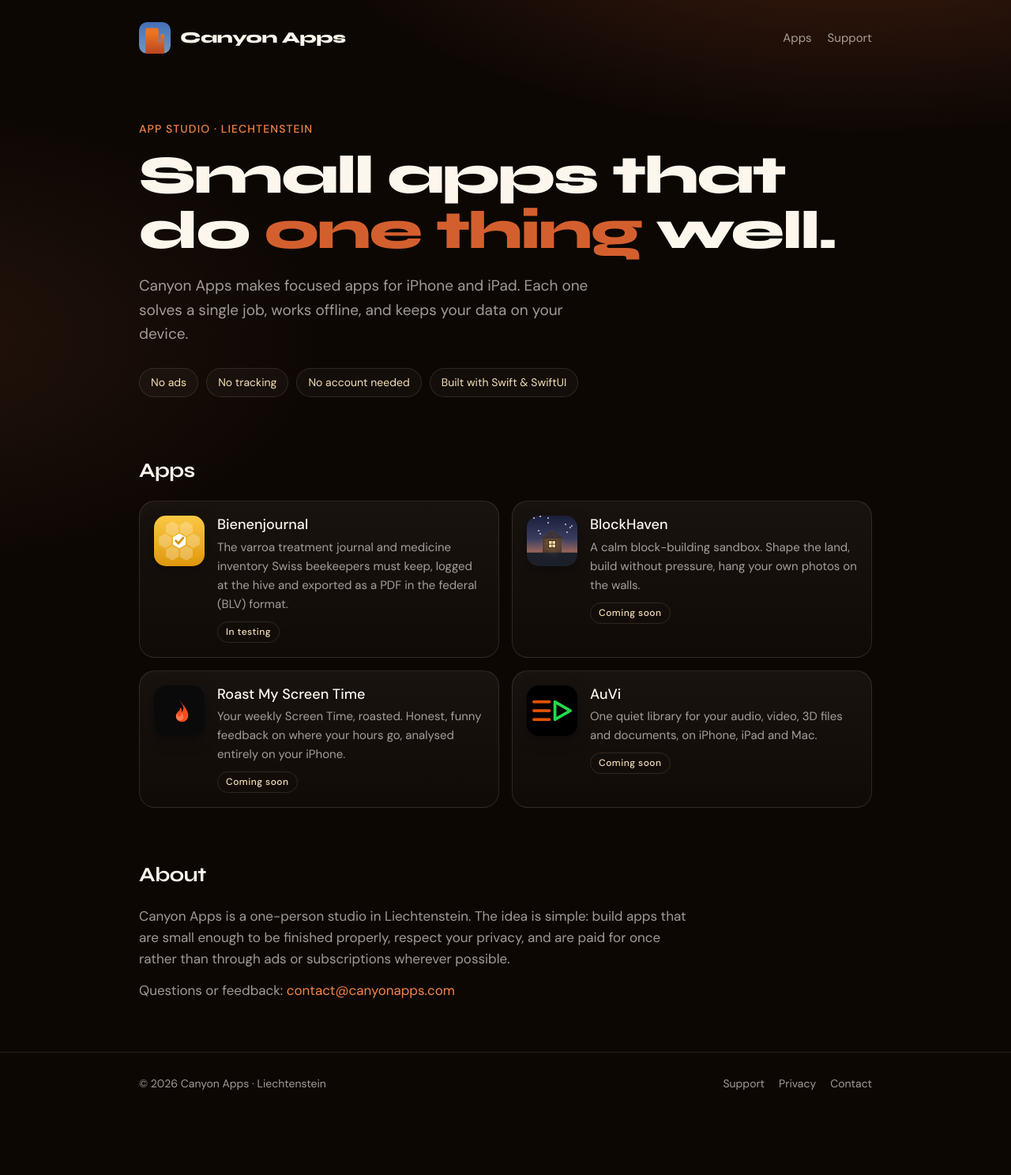
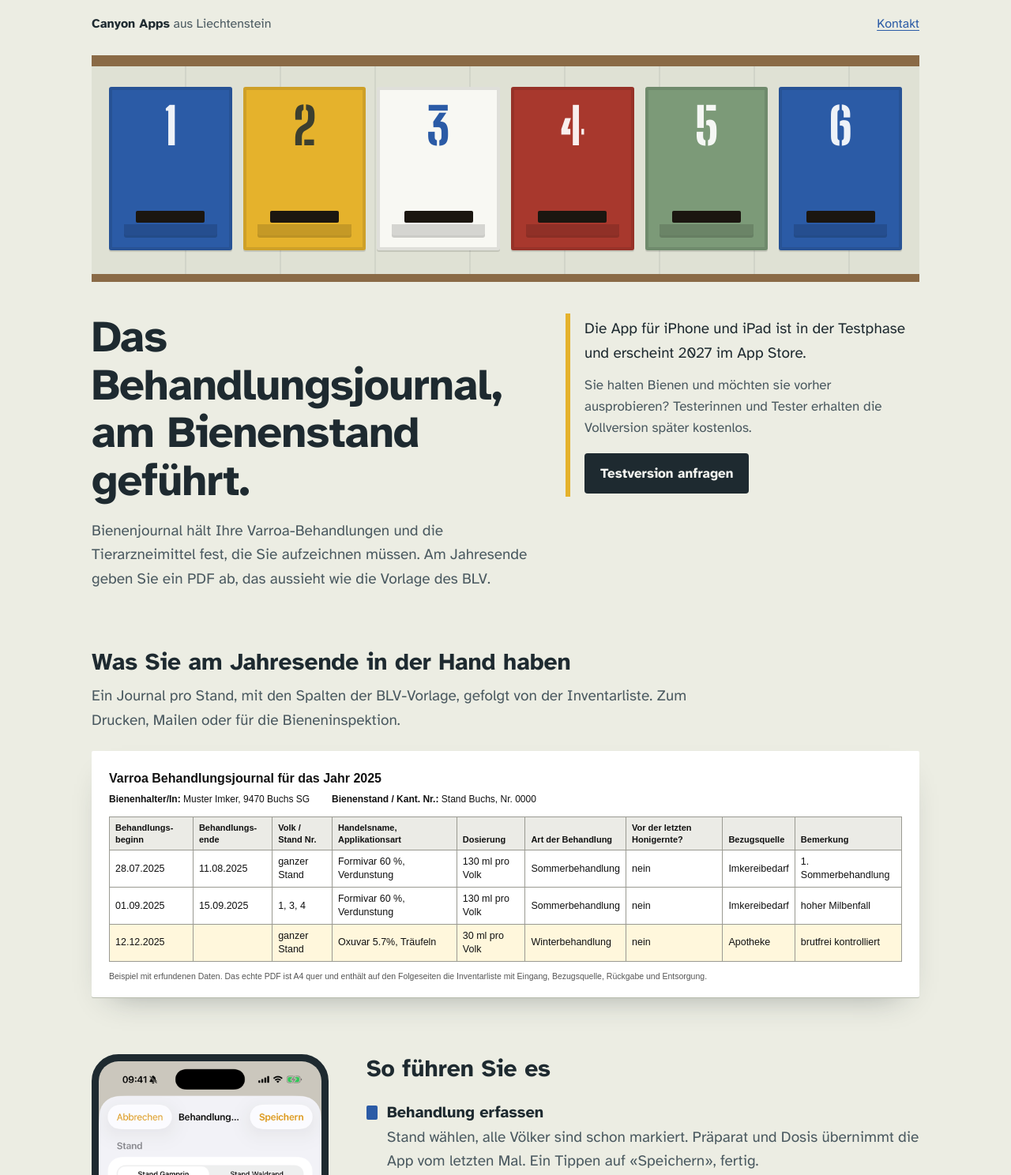
Before and after one commit to DarioAapl/canyonapps, a plain HTML site: page index.html in a window 1280 px wide. Shown: the top 1488 px of the page at 79% size. Before the commit the page ends 1423 px from the top, so only its background shows below. Drawn offline with Linux system fonts and the light colour scheme.

Commit message:
Homepage: Bienenjournal only, bee-house design
Co-Authored-By: Claude Opus 5.5 <noreply@anthropic.com>

```diff
--- a/index.html
+++ b/index.html
@@ -1,196 +1,251 @@
 <!doctype html>
-<html lang="en">
+<html lang="de-CH">
 <head>
 <meta charset="utf-8">
 <meta name="viewport" content="width=device-width, initial-scale=1">
-<title>Canyon Apps — small, focused iPhone apps</title>
-<meta name="description" content="Canyon Apps is a one-person app studio in Liechtenstein making small, focused apps for iPhone and iPad. No ads, no tracking, your data stays on your device.">
-<link rel="icon" type="image/png" href="FaviconCA.png">
-<link rel="apple-touch-icon" href="FaviconCA.png">
-<meta property="og:title" content="Canyon Apps">
-<meta property="og:description" content="Small, focused apps for iPhone and iPad. Made in Liechtenstein.">
-<meta property="og:image" content="https://canyonapps.com/canyonapssbiglogo.png">
+<title>Bienenjournal – Canyon Apps</title>
+<meta name="description" content="Bienenjournal: das Varroa-Behandlungsjournal und die Inventarliste für Tierarzneimittel auf dem iPhone. Am Bienenstand erfasst, am Jahresende als PDF nach BLV-Vorlage.">
+<link rel="icon" type="image/png" href="assets/apps/bienenjournal.png">
+<link rel="apple-touch-icon" href="assets/apps/bienenjournal.png">
+<meta property="og:title" content="Bienenjournal">
+<meta property="og:description" content="Varroa-Behandlungsjournal und Inventarliste auf dem iPhone – als PDF nach BLV-Vorlage.">
+<meta property="og:image" content="https://canyonapps.com/assets/apps/bienenjournal.png">
 <link rel="preconnect" href="https://fonts.googleapis.com">
 <link rel="preconnect" href="https://fonts.gstatic.com" crossorigin>
-<link href="https://fonts.googleapis.com/css2?family=Syne:wght@600;700;800&family=DM+Sans:wght@400;500&display=swap" rel="stylesheet">
+<link href="https://fonts.googleapis.com/css2?family=Atkinson+Hyperlegible:ital,wght@0,400;0,700;1,400&family=Big+Shoulders+Stencil+Display:wght@800&display=swap" rel="stylesheet">
 <style>
   :root {
-    --canyon: #d45f2e;
-    --ember: #f0854a;
-    --sand: #f5deb5;
-    --midnight: #0d0704;
-    --stone: #24160c;
-    --line: rgba(245, 222, 181, 0.12);
-    --text: #fdf6ec;
-    --muted: rgba(253, 246, 236, 0.62);
-    color-scheme: dark;
+    --wood: #ecede3;      /* limewashed bee-house boards */
+    --board: #dfe1d4;     /* shaded board */
+    --ink: #1e2a30;       /* form ink */
+    --ink-soft: #4a5960;
+    --cobalt: #2b5ba6;
+    --honey: #e5b22c;
+    --red: #a8382d;
+    --sage: #7c9a78;
+    --white: #f8f8f3;
+    --rule: #b9bdae;
   }
   * { box-sizing: border-box; margin: 0; padding: 0; }
+  html { -webkit-text-size-adjust: 100%; }
   body {
-    font: 17px/1.6 "DM Sans", -apple-system, BlinkMacSystemFont, "Segoe UI", sans-serif;
+    background: var(--wood);
+    color: var(--ink);
+    font: 19px/1.6 "Atkinson Hyperlegible", -apple-system, BlinkMacSystemFont, sans-serif;
+  }
+  a { color: var(--cobalt); text-underline-offset: 3px; }
+  a:focus-visible, .button:focus-visible { outline: 3px solid var(--cobalt); outline-offset: 3px; }
+  .wrap { max-width: 1080px; margin: 0 auto; padding: 0 16px; }
+
+  /* top bar */
+  .top { display: flex; justify-content: space-between; align-items: center; padding: 18px 0; font-size: 16px; }
+  .top .studio { color: var(--ink-soft); text-decoration: none; }
+  .top .studio b { color: var(--ink); }
+
+  /* ---------- the bee-house front ---------- */
+  .house {
+    margin-top: 8px;
     background:
-      radial-gradient(1200px 520px at 85% -10%, rgba(212, 95, 46, 0.28), transparent 60%),
-      radial-gradient(900px 480px at -10% 30%, rgba(240, 133, 74, 0.10), transparent 60%),
-      var(--midnight);
-    color: var(--text);
-    min-height: 100vh;
+      repeating-linear-gradient(90deg, transparent 0 118px, rgba(30, 42, 48, 0.07) 118px 120px),
+      var(--board);
+    border-top: 14px solid #8a6a46;           /* eave */
+    border-bottom: 10px solid #8a6a46;        /* sill */
+    padding: 26px 22px 30px;
+    display: grid;
+    grid-template-columns: repeat(6, 1fr);
+    gap: 14px;
   }
-  a { color: var(--ember); text-decoration: none; }
-  a:hover { text-decoration: underline; }
-  .wrap { max-width: 960px; margin: 0 auto; padding: 0 16px; }
-
-  header { padding: 28px 0; }
-  header .wrap { display: flex; align-items: center; justify-content: space-between; gap: 16px; }
-  .brand { display: flex; align-items: center; gap: 12px; color: var(--text); }
-  .brand:hover { text-decoration: none; }
-  .brand img { width: 40px; height: 40px; border-radius: 10px; }
-  .brand span { font-family: Syne, sans-serif; font-weight: 800; font-size: 20px; letter-spacing: -0.02em; white-space: nowrap; }
-  header nav { display: flex; gap: 20px; font-size: 15px; }
-  header nav a { color: var(--muted); }
-  header nav a:hover { color: var(--text); text-decoration: none; }
-
-  .hero { padding: 56px 0 40px; }
-  .eyebrow { color: var(--ember); font-size: 14px; font-weight: 500; letter-spacing: 0.08em; text-transform: uppercase; }
-  h1 {
-    font-family: Syne, sans-serif; font-weight: 800; letter-spacing: -0.03em;
-    font-size: clamp(38px, 7vw, 68px); line-height: 1.02; margin: 14px 0 20px; max-width: 14ch;
+  .door {
+    position: relative;
+    aspect-ratio: 3 / 4;
+    border-radius: 3px;
+    box-shadow: inset 0 0 0 4px rgba(0, 0, 0, 0.10), 0 2px 0 rgba(0, 0, 0, 0.12);
+    display: flex; align-items: flex-start; justify-content: center;
+    padding-top: 12%;
+    color: rgba(255, 255, 255, 0.92);
+    font-family: "Big Shoulders Stencil Display", Impact, sans-serif;
+    font-size: clamp(30px, 6vw, 64px);
+    line-height: 1;
   }
-  h1 em { font-style: normal; color: var(--canyon); }
-  .lede { color: var(--muted); font-size: 19px; max-width: 46ch; }
-  .promises { display: flex; flex-wrap: wrap; gap: 10px; margin-top: 28px; }
-  .promises span {
-    border: 1px solid var(--line); border-radius: 999px; padding: 6px 14px;
-    font-size: 14px; color: var(--sand); background: rgba(255, 255, 255, 0.03);
+  .door.c1 { background: var(--cobalt); }
+  .door.c2 { background: var(--honey); color: rgba(30, 42, 48, 0.85); }
+  .door.c3 { background: var(--white); color: var(--cobalt); }
+  .door.c4 { background: var(--red); }
+  .door.c5 { background: var(--sage); }
+  .door.c6 { background: var(--cobalt); }
+  /* flight entrance + landing board */
+  .door::before {
+    content: ""; position: absolute; left: 22%; right: 22%; bottom: 17%;
+    height: 7%; background: #1b1610; border-radius: 2px;
+  }
+  .door::after {
+    content: ""; position: absolute; left: 12%; right: 12%; bottom: 9%;
+    height: 7%; background: inherit; filter: brightness(0.86);
+    border-radius: 0 0 3px 3px;
+    box-shadow: 0 3px 0 rgba(0, 0, 0, 0.18);
   }
 
-  section.apps { padding: 32px 0 24px; }
-  h2 { font-family: Syne, sans-serif; font-weight: 700; font-size: 26px; letter-spacing: -0.02em; margin-bottom: 18px; }
-  .grid { display: grid; grid-template-columns: repeat(2, minmax(0, 1fr)); gap: 16px; }
-  @media (max-width: 680px) { .grid { grid-template-columns: 1fr; } }
-  .card {
-    display: flex; gap: 16px; align-items: flex-start;
-    background: linear-gradient(180deg, rgba(255, 255, 255, 0.05), rgba(255, 255, 255, 0.02));
-    border: 1px solid var(--line); border-radius: 20px; padding: 18px;
+  /* intro under the house */
+  .intro { display: grid; grid-template-columns: 1.25fr 1fr; gap: 40px; padding: 40px 0 24px; align-items: start; }
+  h1 { font-size: clamp(34px, 5.2vw, 56px); line-height: 1.08; letter-spacing: -0.015em; font-weight: 700; }
+  .intro p { color: var(--ink-soft); margin-top: 18px; max-width: 34em; }
+  .status { border-left: 6px solid var(--honey); padding: 4px 0 4px 18px; }
+  .status p { margin-top: 0; color: var(--ink); }
+  .status p + p { margin-top: 12px; color: var(--ink-soft); font-size: 17px; }
+  .button {
+    display: inline-block; margin-top: 18px;
+    background: var(--ink); color: var(--white); text-decoration: none;
+    padding: 12px 20px; border-radius: 4px; font-weight: 700; font-size: 17px;
   }
-  .card img { width: 64px; height: 64px; border-radius: 15px; flex: none; box-shadow: 0 6px 18px rgba(0, 0, 0, 0.35); }
-  .card h3 { font-size: 18px; font-weight: 500; line-height: 1.3; }
-  .card p { color: var(--muted); font-size: 15px; margin-top: 4px; }
-  .status {
-    display: inline-block; margin-top: 10px; font-size: 12px; font-weight: 500; letter-spacing: 0.04em;
-    padding: 3px 10px; border-radius: 999px; color: var(--sand); border: 1px solid var(--line);
+  .button:hover { background: var(--cobalt); }
+
+  /* ---------- the journal ---------- */
+  section.journal { padding: 48px 0 16px; }
+  h2 { font-size: 30px; line-height: 1.2; font-weight: 700; }
+  .lead { color: var(--ink-soft); margin-top: 10px; max-width: 40em; }
+  .sheet {
+    margin-top: 24px; background: #fff; color: #111;
+    font-family: Arial, "Helvetica Neue", Helvetica, sans-serif;
+    padding: 22px 22px 18px; border-radius: 2px;
+    box-shadow: 0 1px 0 var(--rule), 0 18px 40px -24px rgba(30, 42, 48, 0.45);
+    overflow-x: auto;
   }
-  .status.live { color: #0d0704; background: var(--ember); border-color: var(--ember); }
+  .sheet h3 { font-size: 16px; font-weight: 700; }
+  .sheet .meta { font-size: 12px; margin: 4px 0 12px; display: flex; flex-wrap: wrap; gap: 4px 28px; }
+  .sheet .meta b { font-weight: 700; }
+  table { border-collapse: collapse; width: 100%; min-width: 820px; font-size: 12.5px; line-height: 1.35; }
+  th { background: #ebebe6; font-weight: 700; font-size: 11px; text-align: left; vertical-align: bottom; }
+  th, td { border: 1px solid #9a9a92; padding: 6px 7px; }
+  tr.new td { background: #fff7dc; }
+  .typed { display: inline-block; overflow: hidden; white-space: nowrap; vertical-align: bottom; }
+  .sheet .foot { font-size: 10.5px; color: #555; margin-top: 10px; }
 
-  section.about { padding: 40px 0 8px; }
-  .about p { color: var(--muted); max-width: 60ch; }
+  /* ---------- how it works ---------- */
+  section.how { display: grid; grid-template-columns: 300px 1fr; gap: 48px; padding: 56px 0 24px; align-items: start; }
+  .phone { width: 100%; max-width: 300px; border-radius: 34px; border: 9px solid var(--ink); background: var(--ink); display: block; }
+  dl { margin-top: 18px; }
+  dt { font-weight: 700; font-size: 20px; margin-top: 22px; display: flex; align-items: center; gap: 12px; }
+  dt::before { content: ""; width: 14px; height: 18px; border-radius: 2px; flex: none; background: var(--c); }
+  dd { color: var(--ink-soft); margin-left: 26px; max-width: 36em; }
 
-  footer { border-top: 1px solid var(--line); margin-top: 56px; padding: 28px 0 40px; font-size: 14px; color: var(--muted); }
-  footer .wrap { display: flex; flex-wrap: wrap; gap: 12px 24px; justify-content: space-between; }
-  footer nav { display: flex; flex-wrap: wrap; gap: 18px; }
-  footer nav a { color: var(--muted); }
+  /* ---------- honest notes ---------- */
+  section.notes { padding: 48px 0 24px; }
+  .notes ul { list-style: none; margin-top: 16px; display: grid; grid-template-columns: 1fr 1fr; gap: 14px 40px; }
+  .notes li { border-top: 2px solid var(--ink); padding-top: 10px; }
+  .notes li b { display: block; }
+  .notes li span { color: var(--ink-soft); font-size: 17px; }
 
-  @media (max-width: 380px) {
-    .brand img { width: 32px; height: 32px; border-radius: 8px; }
-    .brand { gap: 9px; }
-    .brand span { font-size: 16px !important; }
+  footer { margin-top: 56px; background: var(--ink); color: #c9d0cc; font-size: 16px; }
+  footer .wrap { display: flex; flex-wrap: wrap; justify-content: space-between; gap: 12px 28px; padding-top: 28px; padding-bottom: 36px; }
+  footer a { color: #fff; }
+  footer nav { display: flex; flex-wrap: wrap; gap: 20px; }
+
+  @media (max-width: 820px) {
+    .intro, section.how { grid-template-columns: 1fr; gap: 24px; }
+    section.how .phone { max-width: 240px; }
+    .notes ul { grid-template-columns: 1fr; }
   }
-  @media (max-width: 520px) {
-    header nav { gap: 14px; font-size: 14px; }
-    header nav a[href="#apps"] { display: none; }
-    .brand span { font-size: 18px; }
-    .hero { padding-top: 32px; }
-    .lede { font-size: 17px; }
+  @media (max-width: 560px) {
+    body { font-size: 18px; }
+    .house { grid-template-columns: repeat(3, 1fr); gap: 10px; padding: 18px 14px 22px; }
+    .door { font-size: 40px; }
+  }
+  @media (prefers-reduced-motion: no-preference) {
+    tr.new .typed { animation: write 1.6s steps(28, end) 0.6s both; }
+    @keyframes write { from { max-width: 0; } to { max-width: 20em; } }
   }
 </style>
 </head>
 <body>
 
-<header>
-  <div class="wrap">
-    <a class="brand" href="./"><img src="FaviconCA.png" alt=""><span>Canyon Apps</span></a>
-    <nav>
-      <a href="#apps">Apps</a>
-      <a href="pages/support.html">Support</a>
-    </nav>
+<div class="wrap">
+  <div class="top">
+    <a class="studio" href="./"><b>Canyon Apps</b> aus Liechtenstein</a>
+    <a href="mailto:contact@canyonapps.com">Kontakt</a>
   </div>
-</header>
 
-<main>
-  <section class="hero">
-    <div class="wrap">
-      <p class="eyebrow">App studio · Liechtenstein</p>
-      <h1>Small apps that do <em>one thing</em> well.</h1>
-      <p class="lede">Canyon Apps makes focused apps for iPhone and iPad. Each one solves a single job, works offline, and keeps your data on your device.</p>
-      <div class="promises">
-        <span>No ads</span>
-        <span>No tracking</span>
-        <span>No account needed</span>
-        <span>Built with Swift &amp; SwiftUI</span>
-      </div>
+  <div class="house" aria-hidden="true">
+    <div class="door c1">1</div>
+    <div class="door c2">2</div>
+    <div class="door c3">3</div>
+    <div class="door c4">4</div>
+    <div class="door c5">5</div>
+    <div class="door c6">6</div>
+  </div>
+
+  <section class="intro">
+    <div>
+      <h1>Das Behandlungsjournal, am Bienenstand geführt.</h1>
+      <p>Bienenjournal hält Ihre Varroa-Behandlungen und die Tierarzneimittel fest, die Sie aufzeichnen müssen. Am Jahresende geben Sie ein PDF ab, das aussieht wie die Vorlage des BLV.</p>
+    </div>
+    <div class="status">
+      <p>Die App für iPhone und iPad ist in der Testphase und erscheint 2027 im App Store.</p>
+      <p>Sie halten Bienen und möchten sie vorher ausprobieren? Testerinnen und Tester erhalten die Vollversion später kostenlos.</p>
+      <a class="button" href="mailto:contact@canyonapps.com?subject=Testversion%20Bienenjournal">Testversion anfragen</a>
+    </div>
+  </section>
+</div>
+
+<div class="wrap">
+  <section class="journal">
+    <h2>Was Sie am Jahresende in der Hand haben</h2>
+    <p class="lead">Ein Journal pro Stand, mit den Spalten der BLV-Vorlage, gefolgt von der Inventarliste. Zum Drucken, Mailen oder für die Bieneninspektion.</p>
+    <div class="sheet" role="img" aria-label="Beispiel eines Varroa-Behandlungsjournals mit drei Einträgen">
+      <h3>Varroa Behandlungsjournal für das Jahr 2025</h3>
+      <div class="meta"><span><b>Bienenhalter/In:</b> Muster Imker, 9470 Buchs SG</span><span><b>Bienenstand / Kant. Nr.:</b> Stand Buchs, Nr. 0000</span></div>
+      <table>
+        <thead>
+          <tr>
+            <th>Behandlungs&shy;beginn</th><th>Behandlungs&shy;ende</th><th>Volk / Stand Nr.</th>
+            <th>Handelsname, Applikationsart</th><th>Dosierung</th><th>Art der Behandlung</th>
+            <th>Vor der letzten Honigernte?</th><th>Bezugsquelle</th><th>Bemerkung</th>
+          </tr>
+        </thead>
+        <tbody>
+          <tr><td>28.07.2025</td><td>11.08.2025</td><td>ganzer Stand</td><td>Formivar 60 %, Verdunstung</td><td>130 ml pro Volk</td><td>Sommerbehandlung</td><td>nein</td><td>Imkereibedarf</td><td>1. Sommerbehandlung</td></tr>
+          <tr><td>01.09.2025</td><td>15.09.2025</td><td>1, 3, 4</td><td>Formivar 60 %, Verdunstung</td><td>130 ml pro Volk</td><td>Sommerbehandlung</td><td>nein</td><td>Imkereibedarf</td><td>hoher Milbenfall</td></tr>
+          <tr class="new"><td>12.12.2025</td><td></td><td>ganzer Stand</td><td><span class="typed">Oxuvar 5.7%, Träufeln</span></td><td>30 ml pro Volk</td><td>Winterbehandlung</td><td>nein</td><td>Apotheke</td><td>brutfrei kontrolliert</td></tr>
+        </tbody>
+      </table>
+      <p class="foot">Beispiel mit erfundenen Daten. Das echte PDF ist A4 quer und enthält auf den Folgeseiten die Inventarliste mit Eingang, Bezugsquelle, Rückgabe und Entsorgung.</p>
     </div>
   </section>
 
-  <section class="apps" id="apps">
-    <div class="wrap">
-      <h2>Apps</h2>
-      <div class="grid">
-
-        <article class="card">
-          <img src="assets/apps/bienenjournal.png" alt="Bienenjournal app icon">
-          <div>
-            <h3>Bienenjournal</h3>
-            <p>The varroa treatment journal and medicine inventory Swiss beekeepers must keep, logged at the hive and exported as a PDF in the federal (BLV) format.</p>
-            <span class="status">In testing</span>
-          </div>
-        </article>
-
-        <article class="card">
-          <img src="assets/apps/blockhaven.png" alt="BlockHaven app icon">
-          <div>
-            <h3>BlockHaven</h3>
-            <p>A calm block-building sandbox. Shape the land, build without pressure, hang your own photos on the walls.</p>
-            <span class="status">Coming soon</span>
-          </div>
-        </article>
-
-        <article class="card">
-          <img src="assets/apps/roastmyscreentime.png" alt="Roast My Screen Time app icon">
-          <div>
-            <h3>Roast My Screen Time</h3>
-            <p>Your weekly Screen Time, roasted. Honest, funny feedback on where your hours go, analysed entirely on your iPhone.</p>
-            <span class="status">Coming soon</span>
-          </div>
-        </article>
-
-        <article class="card">
-          <img src="assets/apps/auvi.png" alt="AuVi app icon">
-          <div>
-            <h3>AuVi</h3>
-            <p>One quiet library for your audio, video, 3D files and documents, on iPhone, iPad and Mac.</p>
-            <span class="status">Coming soon</span>
-          </div>
-        </article>
-
-      </div>
+  <section class="how">
+    <img class="phone" src="assets/apps/bienenjournal-erfassen.png" alt="Bildschirm «Behandlung erfassen»: Stand wählen, Völker antippen, Präparat und Dosis, Art der Behandlung.">
+    <div>
+      <h2>So führen Sie es</h2>
+      <dl>
+        <dt style="--c: var(--cobalt)">Behandlung erfassen</dt>
+        <dd>Stand wählen, alle Völker sind schon markiert. Präparat und Dosis übernimmt die App vom letzten Mal. Ein Tippen auf «Speichern», fertig.</dd>
+        <dt style="--c: var(--honey)">Inventar nachführen</dt>
+        <dd>Eingänge mit Bezugsquelle erfassen. Was eine Behandlung verbraucht, wird abgezogen. Rückgaben und Entsorgungen kommen in dieselbe Liste.</dd>
+        <dt style="--c: var(--red)">Milbenfall festhalten</dt>
+        <dd>Zählungen pro Volk eintragen und den Verlauf sehen, bevor Sie über die nächste Behandlung entscheiden.</dd>
+        <dt style="--c: var(--sage)">Erinnert werden</dt>
+        <dd>Auf Wunsch meldet sich die App zur Sommer- und zur Winterbehandlung, an Daten, die Sie selbst festlegen.</dd>
+      </dl>
     </div>
   </section>
 
-  <section class="about">
-    <div class="wrap">
-      <h2>About</h2>
-      <p>Canyon Apps is a one-person studio in Liechtenstein. The idea is simple: build apps that are small enough to be finished properly, respect your privacy, and are paid for once rather than through ads or subscriptions wherever possible.</p>
-      <p style="margin-top:12px">Questions or feedback: <a href="mailto:contact@canyonapps.com">contact@canyonapps.com</a></p>
-    </div>
+  <section class="notes">
+    <h2>Gut zu wissen</h2>
+    <ul>
+      <li><b>Keine Dosierungsempfehlungen</b><span>Massgebend sind die Packungsbeilage und die Merkblätter des Bienengesundheitsdienstes. Die App hält fest, was Sie anwenden.</span></li>
+      <li><b>Ihre Daten bleiben bei Ihnen</b><span>Kein Konto, kein Server. Alles liegt auf Ihrem Gerät und funktioniert auch ohne Empfang.</span></li>
+      <li><b>Einmal bezahlen</b><span>Gratis für einen Stand mit bis zu drei Völkern, mit allen Funktionen. Für mehr einmalig CHF 14.90, kein Abo.</span></li>
+      <li><b>Noch nicht enthalten</b><span>Bestandeskontrolle, Französisch und Italienisch, Android. Rückmeldungen aus der Testphase bestimmen, was zuerst kommt.</span></li>
+    </ul>
   </section>
-</main>
+</div>
 
 <footer>
   <div class="wrap">
-    <span>© 2026 Canyon Apps · Liechtenstein</span>
+    <span>Bienenjournal ist eine App von Canyon Apps, Liechtenstein.</span>
     <nav>
-      <a href="pages/support.html">Support</a>
-      <a href="pages/privacy.html">Privacy</a>
-      <a href="mailto:contact@canyonapps.com">Contact</a>
+      <a href="pages/bienenjournal/support.html">Support</a>
+      <a href="pages/bienenjournal/privacy.html">Datenschutz</a>
+      <a href="mailto:contact@canyonapps.com">contact@canyonapps.com</a>
     </nav>
   </div>
 </footer>
```
Also changed, not shown: pages/bienenjournal/privacy.html (added, +67 -0 lines), pages/bienenjournal/support.html (added, +48 -0 lines), assets/apps/bienenjournal-erfassen.png (added), assets/apps/bienenjournal-heute.png (added).
